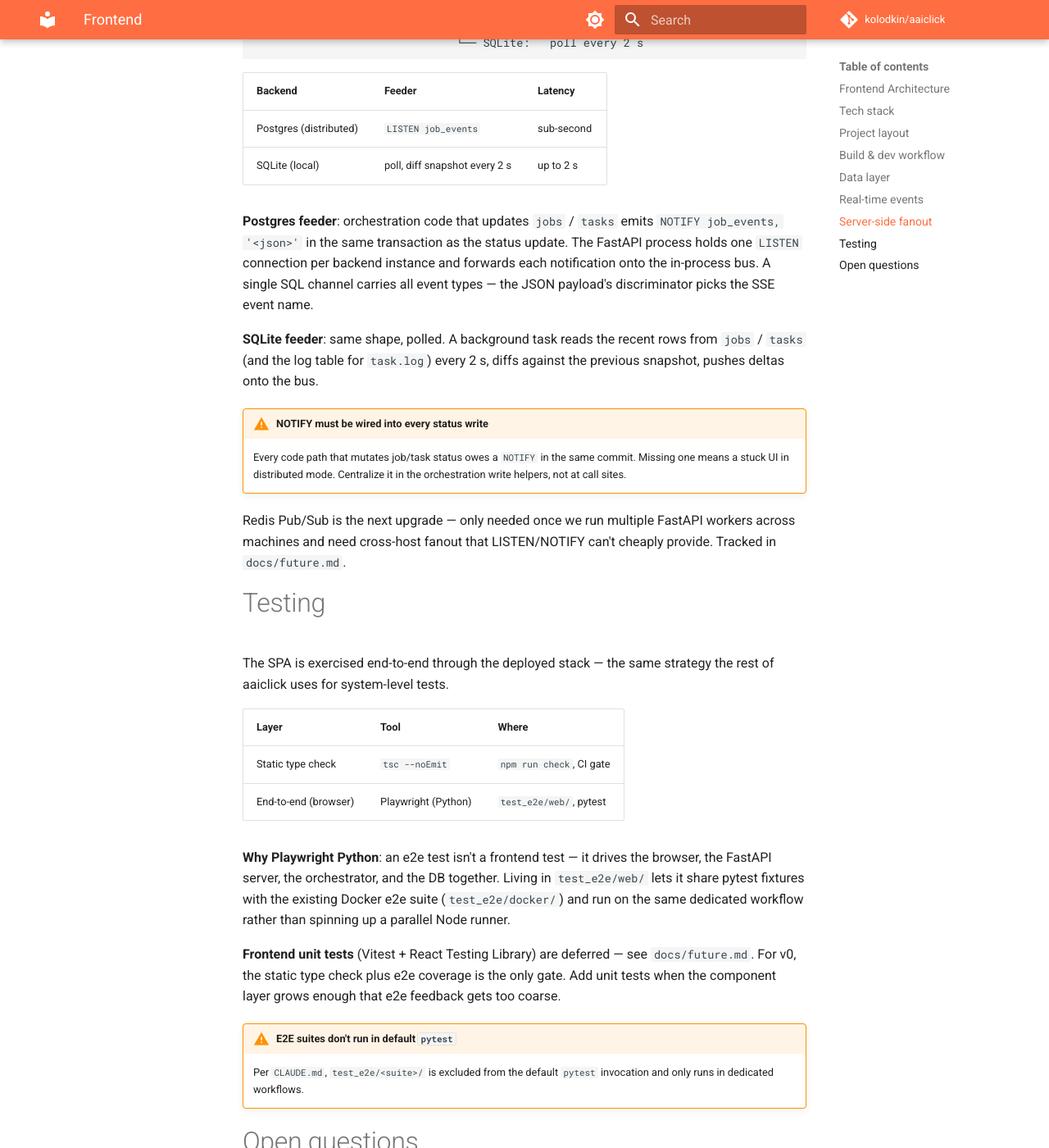
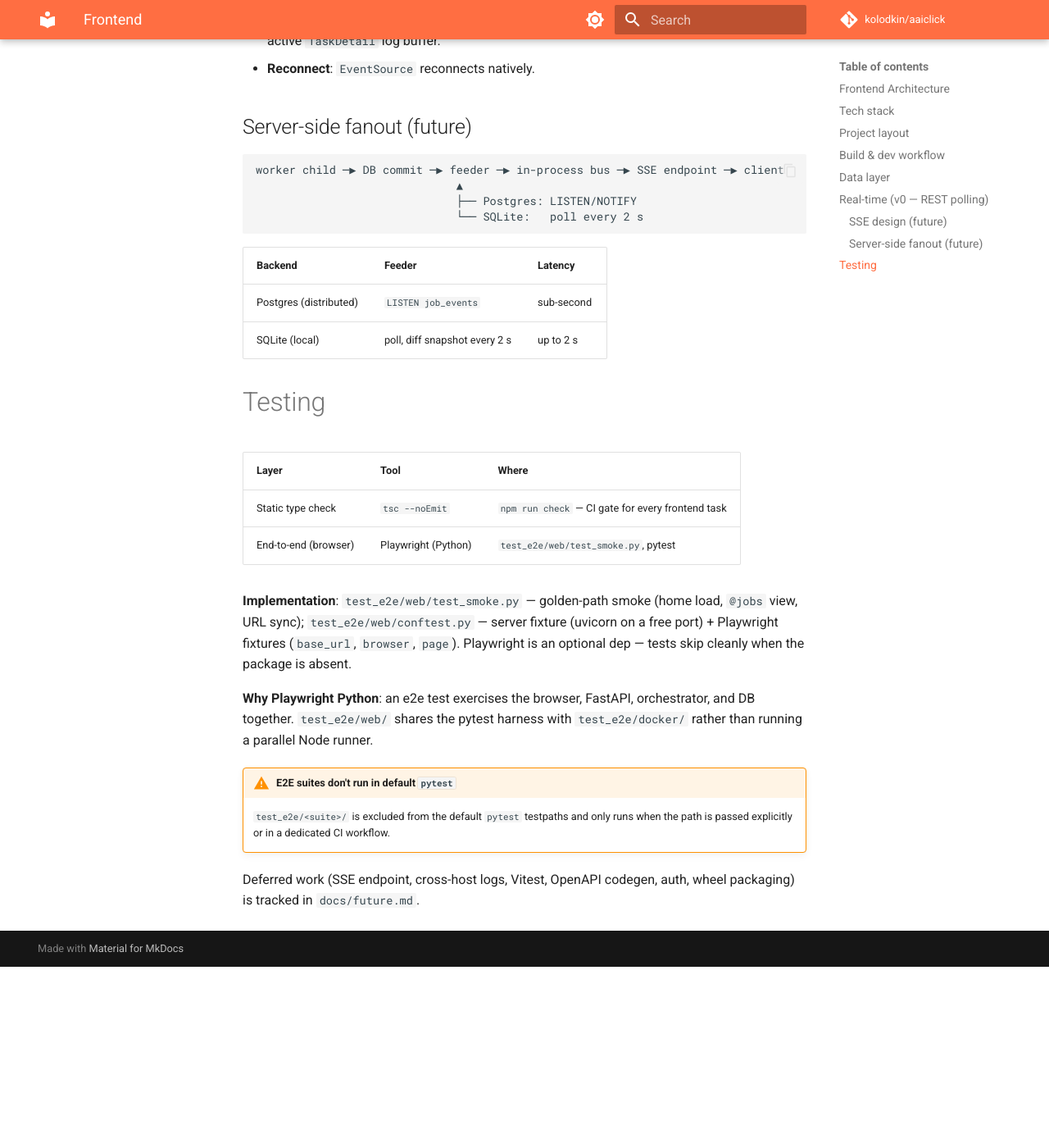
Before and after one commit to kolodkin/aaiclick, an MkDocs documentation site: the page built from docs/frontend.md, in a window 1280 px wide and 1400 px high, scrolled down 3174 px. Shown: the whole window at 82% size. Built offline with MkDocs 1.6.1 and Material for MkDocs 9.7.7, drawn with Linux system fonts in a browser that asks for light colours; comment, search, counter and statistics services are not loaded; after the commit the page ends 4353 px from its top, so only the background shows below that; some of the changed text lies outside the part shown.

Commit message:
docs: record operator UI implementation and deferred work
- docs/frontend.md, docs/ui.md: add implementation references (by symbol
  name) for the routes, view models, and SPA pieces now in code. Note
  that v0 ships REST polling; SSE is deferred.
- docs/future.md: add SSE /events + LISTEN/NOTIFY fanout, cross-host log
  access, Vitest unit tests, OpenAPI codegen, auth, and wheel-packaging
  of the SPA build to the planned-work list.

https://claude.ai/code/session_01PmxH3F4nRRebaF3yHLavDz

````diff
--- a/docs/frontend.md
+++ b/docs/frontend.md
@@ -9,10 +9,10 @@ real-time updates. UX (layout, modes, wireframes) lives in `docs/ui.md`.
 | Layer        | Choice                       | Why                                              |
 |--------------|------------------------------|--------------------------------------------------|
 | UI framework | React 19 + TypeScript        | Largest ecosystem, first-class TanStack Query    |
-| Styling      | TailwindCSS                  | Utility-first, no design-system overhead         |
-| Build        | Vite                         | Fast HMR, native ESM, zero-config TS             |
-| Data fetch   | TanStack Query (React Query) | Caching, retries, stale-while-revalidate         |
-| Real-time    | Server-Sent Events (SSE)     | One-way, native reconnect, simpler than WS       |
+| Styling      | TailwindCSS 4                | Utility-first, no design-system overhead         |
+| Build        | Vite 6                       | Fast HMR, native ESM, zero-config TS             |
+| Data fetch   | TanStack Query 5             | Caching, retries, `refetchInterval` polling      |
+| Real-time    | REST polling (v0)            | 2 s `refetchInterval`; SSE deferred (see below)  |
 | Client state | None (URL is the state)      | The prompt drives navigation; no Redux/Zustand   |
 
 # Project layout
@@ -23,11 +23,15 @@ TypeScript source lives at `src/` (Vite default).
 ```
 package.json, vite.config.ts, tsconfig.json, index.html   ← repo root
 src/                            ← SPA TypeScript source
-  main.tsx, App.tsx
+  main.tsx, App.tsx             ← providers + prompt router
+  prompt.ts                     ← URL ↔ route parser
   api/                          ← typed REST client + React Query hooks
-  views/                        ← one component per UI mode (home, jobs, ...)
-  components/                   ← shared UI (badges, tables, prompt input)
-  styles/                       ← Tailwind entry, globals
+    types.ts                    ← TypeScript mirrors of pydantic view models
+    client.ts                   ← fetchJSON / postJSON + ApiError
+    hooks.ts                    ← useJobs, useJob, useTask, useTaskLogs, …
+  views/                        ← one file per UI mode
+  components/                   ← StatusBadge, ProgressBar, LogViewer, …
+  styles/globals.css            ← Tailwind import + ported mockup theme
 
 aaiclick/
   server/
@@ -57,67 +61,53 @@ no CORS.
 
 # Data layer
 
-REST is the source of truth. SSE events are signals to invalidate caches —
-not the data itself.
+REST is the sole source of truth in v0. Every hook polls every 2 seconds
+via TanStack Query's `refetchInterval`.
 
-- **Typed REST client** in `src/api/` — one function per endpoint, return
-  types derived from the OpenAPI schema (or hand-written for v0).
-- **React Query hooks** wrap each endpoint: `useJobs()`, `useJob(id)`,
-  `useTask(id)`. Hooks own staleness and refetch policy.
-- **No global store**. The URL (driven by the prompt) selects which view
-  mounts; React Query owns server state; component state owns UI ephemera
-  (input focus, scroll position).
+- **Typed REST client**: `src/api/client.ts` — `fetchJSON` / `postJSON` + `ApiError`.
+- **TypeScript types**: `src/api/types.ts` — hand-written mirrors of the pydantic view models
+  (`JobView`, `JobDetail`, `TaskDetail`, `TaskLogs`, etc.).
+- **React Query hooks**: `src/api/hooks.ts` — `useJobs()`, `useJob(ref)`, `useTask(id)`,
+  `useTaskLogs(id)`, `useRegisteredJobs()`, plus mutation hooks for run / cancel / register.
+- **No global store**: the URL query param `?p=` drives which view mounts;
+  React Query owns server state; component state holds only UI ephemera.
 
-```ts
-// src/api/jobs.ts
-export function useJobs() {
-  return useQuery({
-    queryKey: ['jobs'],
-    queryFn: () => fetchJSON<Job[]>('/api/v0/jobs'),
-    staleTime: 5_000,
-  });
-}
-```
+**Backend endpoints consumed**:
 
-# Real-time events
+| Hook              | Endpoint                         | Router                                   |
+|-------------------|----------------------------------|------------------------------------------|
+| `useJobs`         | `GET /api/v0/jobs`               | `aaiclick/server/routers/jobs.py`        |
+| `useJob`          | `GET /api/v0/jobs/{ref}`         | `aaiclick/server/routers/jobs.py`        |
+| `useTask`         | `GET /api/v0/tasks/{id}`         | `aaiclick/server/routers/tasks.py`       |
+| `useTaskLogs`     | `GET /api/v0/tasks/{id}/logs`    | `aaiclick/server/routers/tasks.py`       |
+| `useRegisteredJobs` | `GET /api/v0/registered-jobs`  | `aaiclick/server/routers/registered_jobs.py` |
+| `useRunJob`       | `POST /api/v0/jobs:run`          | `aaiclick/server/routers/jobs.py`        |
+| `useCancelJob`    | `POST /api/v0/jobs/{ref}/cancel` | `aaiclick/server/routers/jobs.py`        |
+| `useRegisterJob`  | `POST /api/v0/registered-jobs`   | `aaiclick/server/routers/registered_jobs.py` |
+
+**Implementation**: `aaiclick/server/routers/tasks.py` — see `get_task_logs`;
+`aaiclick/internal_api/tasks.py` — see `get_task_logs` (reads `task.log_path`,
+returns `available=False` when the file is missing or cross-host);
+`aaiclick/orchestration/view_models.py` — see `TaskLogsView`, `JobView`
+(`total_tasks` / `completed_tasks` populated by `list_jobs`).
+
+# Real-time (v0 — REST polling)
+
+v0 uses `refetchInterval: 2000` on every query. No SSE endpoint exists yet;
+design and fanout spec are tracked in `docs/future.md`.
+
+## SSE design (future)
 
 One SSE connection per UI session. The server emits typed events; the
-client invalidates React Query caches and lets REST refetch authoritative
-state.
+client invalidates React Query caches and lets REST refetch authoritative state.
 
 - **Endpoint**: `GET /api/v0/events` → `text/event-stream`
-- **Event format**: native SSE `event:` field for typing
-  ```
-  event: job.updated
-  data: {"id": "abc123"}
+- **Client dispatch**: a single `useServerEvents()` hook owns the `EventSource`.
+  `job.updated` / `task.updated` → `queryClient.invalidateQueries(...)`;
+  `task.log` → forwarded to the active `TaskDetail` log buffer.
+- **Reconnect**: `EventSource` reconnects natively.
 
-  event: task.updated
-  data: {"id": 42, "job_id": "abc123"}
-
-  event: task.log
-  data: {"task_id": 42, "line": "...", "ts": "..."}
-  ```
-- **Client dispatch**: a single `useServerEvents()` hook owns the
-  `EventSource`. Per event name:
-  - `job.updated` / `task.updated` → `queryClient.invalidateQueries(...)`
-  - `task.log` → forwarded to the active `TaskDetail` log buffer
-- **Reconnect**: `EventSource` reconnects natively. Server uses
-  `Last-Event-ID` for resume; for v0, send a fresh snapshot on connect.
-- **Backpressure**: server coalesces high-frequency events (logs) into
-  bounded batches per flush.
-
-!!! tip "Events are signals, not state"
-    If reconnect drops events, the next REST refetch heals the cache.
-    No event-replay protocol needed.
-
-# Server-side fanout
-
-SSE is just the wire format. Workers update job/task state in **child
-processes** (`mp_worker`, `docker_worker`); the FastAPI process serving
-SSE clients does not see those updates directly. The bridge is the
-database. Two feeder mechanisms — selected at startup based on the SQL
-backend — push deltas onto a shared in-process bus, which the SSE
-endpoint subscribes to.
+## Server-side fanout (future)
 
 ```
 worker child ─▶ DB commit ─▶ feeder ─▶ in-process bus ─▶ SSE endpoint ─▶ client
@@ -126,61 +116,32 @@ worker child ─▶ DB commit ─▶ feeder ─▶ in-process bus ─▶ SSE end
                               └── SQLite:   poll every 2 s
 ```
 
-| Backend                | Feeder                     | Latency       |
-|------------------------|----------------------------|---------------|
-| Postgres (distributed) | `LISTEN job_events`        | sub-second    |
-| SQLite (local)         | poll, diff snapshot every 2 s | up to 2 s   |
-
-**Postgres feeder**: orchestration code that updates `jobs` / `tasks`
-emits `NOTIFY job_events, '<json>'` in the same transaction as the
-status update. The FastAPI process holds one `LISTEN` connection per
-backend instance and forwards each notification onto the in-process bus.
-A single SQL channel carries all event types — the JSON payload's
-discriminator picks the SSE event name.
-
-**SQLite feeder**: same shape, polled. A background task reads the
-recent rows from `jobs` / `tasks` (and the log table for `task.log`)
-every 2 s, diffs against the previous snapshot, pushes deltas onto the
-bus.
-
-!!! warning "NOTIFY must be wired into every status write"
-    Every code path that mutates job/task status owes a `NOTIFY` in the
-    same commit. Missing one means a stuck UI in distributed mode.
-    Centralize it in the orchestration write helpers, not at call sites.
-
-Redis Pub/Sub is the next upgrade — only needed once we run multiple
-FastAPI workers across machines and need cross-host fanout that
-LISTEN/NOTIFY can't cheaply provide. Tracked in `docs/future.md`.
+| Backend                | Feeder                        | Latency    |
+|------------------------|-------------------------------|------------|
+| Postgres (distributed) | `LISTEN job_events`           | sub-second |
+| SQLite (local)         | poll, diff snapshot every 2 s | up to 2 s  |
 
 # Testing
 
-The SPA is exercised end-to-end through the deployed stack — the same
-strategy the rest of aaiclick uses for system-level tests.
+| Layer                | Tool                | Where                                          |
+|----------------------|---------------------|------------------------------------------------|
+| Static type check    | `tsc --noEmit`      | `npm run check` — CI gate for every frontend task |
+| End-to-end (browser) | Playwright (Python) | `test_e2e/web/test_smoke.py`, pytest           |
 
-| Layer                | Tool                  | Where                              |
-|----------------------|-----------------------|------------------------------------|
-| Static type check    | `tsc --noEmit`        | `npm run check`, CI gate           |
-| End-to-end (browser) | Playwright (Python)   | `test_e2e/web/`, pytest            |
+**Implementation**: `test_e2e/web/test_smoke.py` — golden-path smoke
+(home load, `@jobs` view, URL sync); `test_e2e/web/conftest.py` — server
+fixture (uvicorn on a free port) + Playwright fixtures (`base_url`,
+`browser`, `page`). Playwright is an optional dep — tests skip cleanly
+when the package is absent.
 
-**Why Playwright Python**: an e2e test isn't a frontend test — it drives
-the browser, the FastAPI server, the orchestrator, and the DB together.
-Living in `test_e2e/web/` lets it share pytest fixtures with the existing
-Docker e2e suite (`test_e2e/docker/`) and run on the same dedicated
-workflow rather than spinning up a parallel Node runner.
-
-**Frontend unit tests** (Vitest + React Testing Library) are deferred —
-see `docs/future.md`. For v0, the static type check plus e2e coverage is
-the only gate. Add unit tests when the component layer grows enough that
-e2e feedback gets too coarse.
+**Why Playwright Python**: an e2e test exercises the browser, FastAPI,
+orchestrator, and DB together. `test_e2e/web/` shares the pytest harness
+with `test_e2e/docker/` rather than running a parallel Node runner.
 
 !!! warning "E2E suites don't run in default `pytest`"
-    Per `CLAUDE.md`, `test_e2e/<suite>/` is excluded from the default
-    `pytest` invocation and only runs in dedicated workflows.
+    `test_e2e/<suite>/` is excluded from the default `pytest` testpaths
+    and only runs when the path is passed explicitly or in a dedicated
+    CI workflow.
 
-# Open questions
-
-Tracked in `docs/future.md`:
-
-- Auth model for the SSE endpoint (cookie vs. token)
-- OpenAPI codegen vs. hand-written types
-- Per-resource SSE topics if the single-stream model gets noisy
+Deferred work (SSE endpoint, cross-host logs, Vitest, OpenAPI codegen, auth,
+wheel packaging) is tracked in `docs/future.md`.
--- a/docs/future.md
+++ b/docs/future.md
@@ -62,6 +62,40 @@ an `.html` / `HTML` entry to `FORMATS` in `aaiclick/data/formats.py` and the
 corresponding test once chdb's build includes it, or once aaiclick gains a
 way to fall back to clickhouse-connect for formats chdb doesn't ship.
 
+## SSE `/events` Endpoint + LISTEN/NOTIFY Fanout
+
+v0 uses 2 s `refetchInterval` polling. The designed real-time path is:
+
+1. `GET /api/v0/events` → `text/event-stream` (one connection per UI session).
+2. Workers emit `NOTIFY job_events` in the same commit as every status write.
+3. FastAPI holds one `LISTEN` connection per backend and forwards
+   notifications onto an in-process pub/sub bus.
+4. The SSE endpoint subscribes and streams typed events (`job.updated`,
+   `task.updated`, `task.log`) to the browser.
+5. The browser calls `queryClient.invalidateQueries(...)` and lets REST
+   fetch authoritative state — events are signals, not payloads.
+
+**SQLite local mode**: poll + snapshot diff every 2 s (same latency as current
+polling, but avoids N×M HTTP requests from N browser tabs).
+
+**When to revisit**: when polling overhead is measurable (many tabs or many
+concurrent jobs), or when sub-2 s latency matters for operators.
+
+## Cross-Host Log Access
+
+`task.log_path` stores the filesystem path written by the worker process.
+In local mode (single process) `aaiclick/internal_api/tasks.py` — `get_task_logs`
+reads the file directly. In distributed / Docker mode the log file lives on the
+worker host's filesystem and is not accessible to the API server.
+
+**Solution when it lands**: either (a) workers stream log lines into a DB column
+or a dedicated log table as they write, or (b) a sidecar log-shipping agent
+uploads completed log files to object storage (S3 / GCS) and `get_task_logs`
+redirects to a presigned URL.
+
+**When to revisit**: when Docker or multi-host distributed runs become the
+primary deployment mode and operators need task logs in the UI.
+
 ## SSE Cross-Host Fanout (Redis)
 
 The v0 SSE pipeline (`docs/frontend.md`) feeds deltas onto a single
@@ -104,6 +138,40 @@ that an e2e failure can't tell you which branch broke.
   they test.
 - Add an `npm test` step to the CI workflow that runs the SPA gates.
 
+## OpenAPI Codegen
+
+`src/api/types.ts` is hand-written to mirror the pydantic view models.
+When the API surface grows, generate it from `GET /api/v0/openapi.json`
+using `openapi-typescript` or similar — run as a pre-build step so the
+TypeScript types always match the server schema.
+
+**Work when revisited**: add `openapi-typescript` dev dep, `npm run gen-types`
+script, CI check that the generated file is up to date (commit the output;
+fail if dirty after re-gen).
+
+## Operator UI Auth
+
+The v0 server is unauthenticated (`localhost-only` intent). When the UI is
+exposed beyond localhost, add an auth layer:
+
+- Simple option: HTTP Basic via a reverse proxy (nginx / Caddy).
+- Integrated option: cookie session with a configurable password via a FastAPI
+  middleware; the SPA sends the cookie on every request.
+- Enterprise option: OAuth2 / OIDC via an identity provider.
+
+**When to revisit**: when the server is intentionally exposed on a network
+interface accessible to untrusted clients.
+
+## Wheel Packaging of `aaiclick/server/static/`
+
+The Vite build output (`aaiclick/server/static/`) is gitignored and not
+included in the source tree. Release wheels must include it so the server
+works out of the box after `pip install aaiclick`.
+
+**Work when revisited**: add a `npm run build` step to the release CI workflow
+before `python -m build`; configure `pyproject.toml` `[tool.hatch.build]`
+(or equivalent) to include `aaiclick/server/static/**` in the sdist and wheel.
+
 ## Comparison Page
 
 `docs/comparison.md` — feature matrix comparing aaiclick vs Pandas, Spark, and Dask. Defer until the project has enough real-world usage to make meaningful claims.
````
Also changed, not shown: docs/ui.md (+21 -7 lines).
